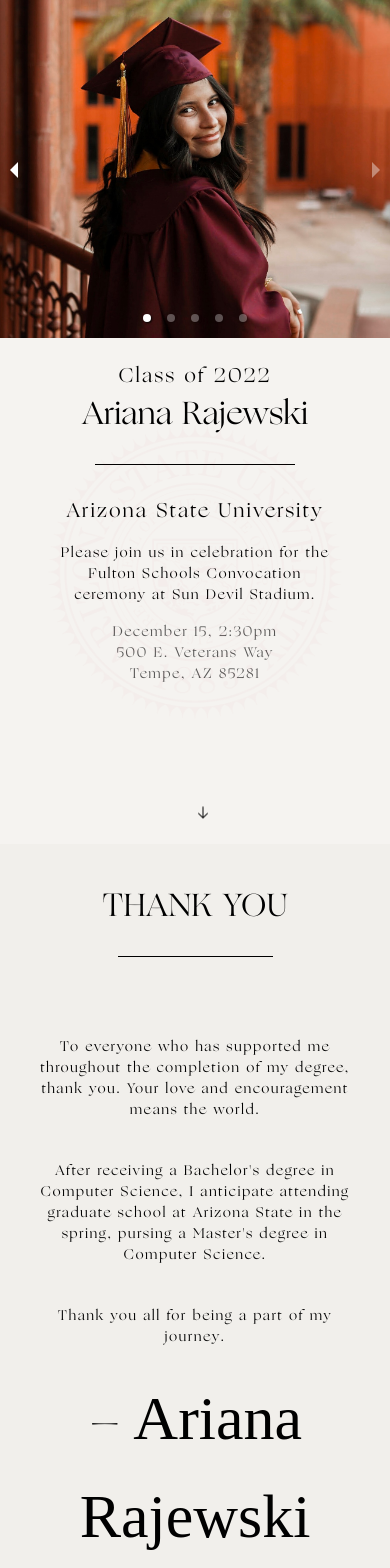
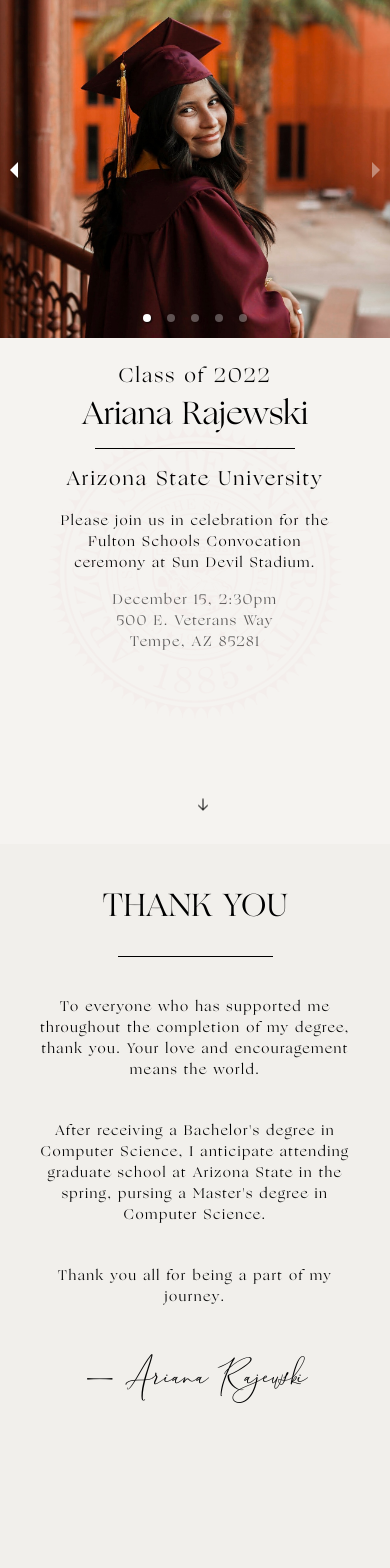
Before and after one commit to arianadaris/grad-announcement, a Next.js app: page / in a window 390 px wide. Shown: the top 1568 px of the page. Built offline with nearby package versions, Linux system fonts and the light colour scheme.

Commit message:
Update font

```diff
--- a/pages/index.js
+++ b/pages/index.js
@@ -22,7 +22,7 @@ export default function Home() {
             <Image className="asuLogo" src={require('../public/images/ASU_Logo.png')} />
             <h2>Class of 2022</h2>
             <h1>Ariana Rajewski</h1>
-            <div className="border-b-[1px] border-black w-[200px] mb-8 mt-6" />
+            <div className="border-b-[1px] border-black w-[200px] lg:mb-8 lg:mt-6 xs:mt-2 xs:mb-4" />
             <h2 className="text-center">Arizona State University</h2>
             <h3 className="md:my-6 xs:my-4 lg:mx-10 xs:mx-4 text-center">Please join us in celebration for the Fulton Schools Convocation ceremony at Sun Devil Stadium.</h3>
             <h4>December 15, 2:30pm</h4>
@@ -32,7 +32,7 @@ export default function Home() {
                 <h3 className="text-center">With Love,</h3>
                 <h6>The Rajewski Family</h6>
             </div>
-            <a href="#thankyou"><Icon icon="ph:arrow-down" className="absolute md:bottom-10 xs:bottom-2 animate-upDown" /></a>
+            <a href="#thankyou"><Icon icon="ph:arrow-down" className="absolute md:bottom-10 xs:bottom-4 animate-upDown" /></a>
           </div>
         </div>
 
@@ -43,7 +43,7 @@ export default function Home() {
               <h1 className="lg:w-[50%] xs:text-center lg:text-left">THANK YOU</h1>
               <div className="border-b-[1px] border-black lg:w-[100%] xs:w-[50%] mb-8 mt-6 mx-auto" />
             </div>
-            <div className="my-20">
+            <div className="lg:my-20">
               <h3 className="my-10 xs:text-center lg:text-left">
                 To everyone who has supported me throughout the completion of my degree, thank you. Your love and encouragement means the world.
               </h3>
--- a/styles/globals.css
+++ b/styles/globals.css
@@ -9,7 +9,7 @@
 
 @font-face {
   font-family: Feminine;
-  src: url('../public/fonts/Feminine.ttf') format('ttf');
+  src: url('../public/fonts/feminine-webfont.woff') format('woff');
 }
 
 @layer base {
```
Also changed, not shown: public/fonts/Feminine.ttf (deleted), public/fonts/feminine-webfont.woff (added).
